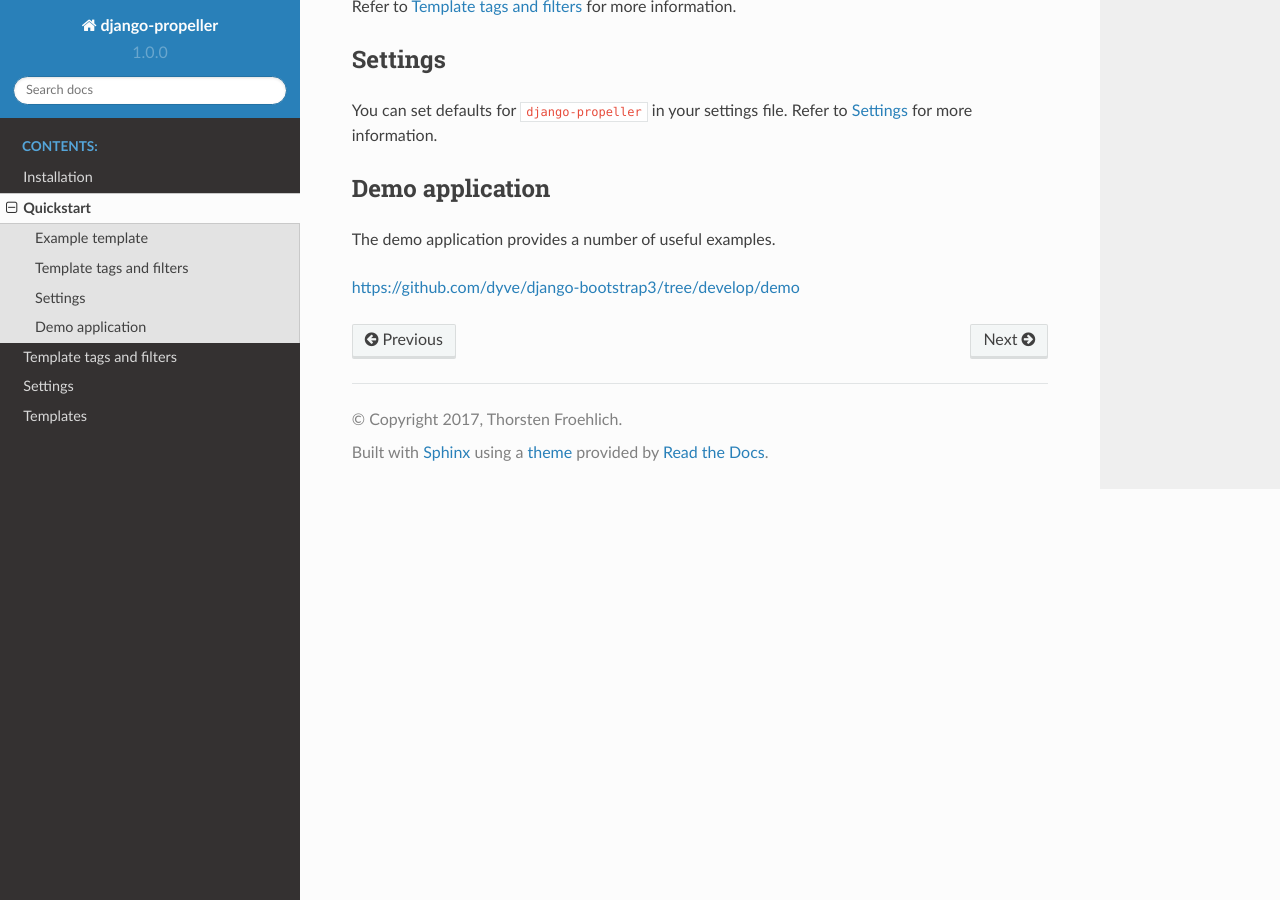
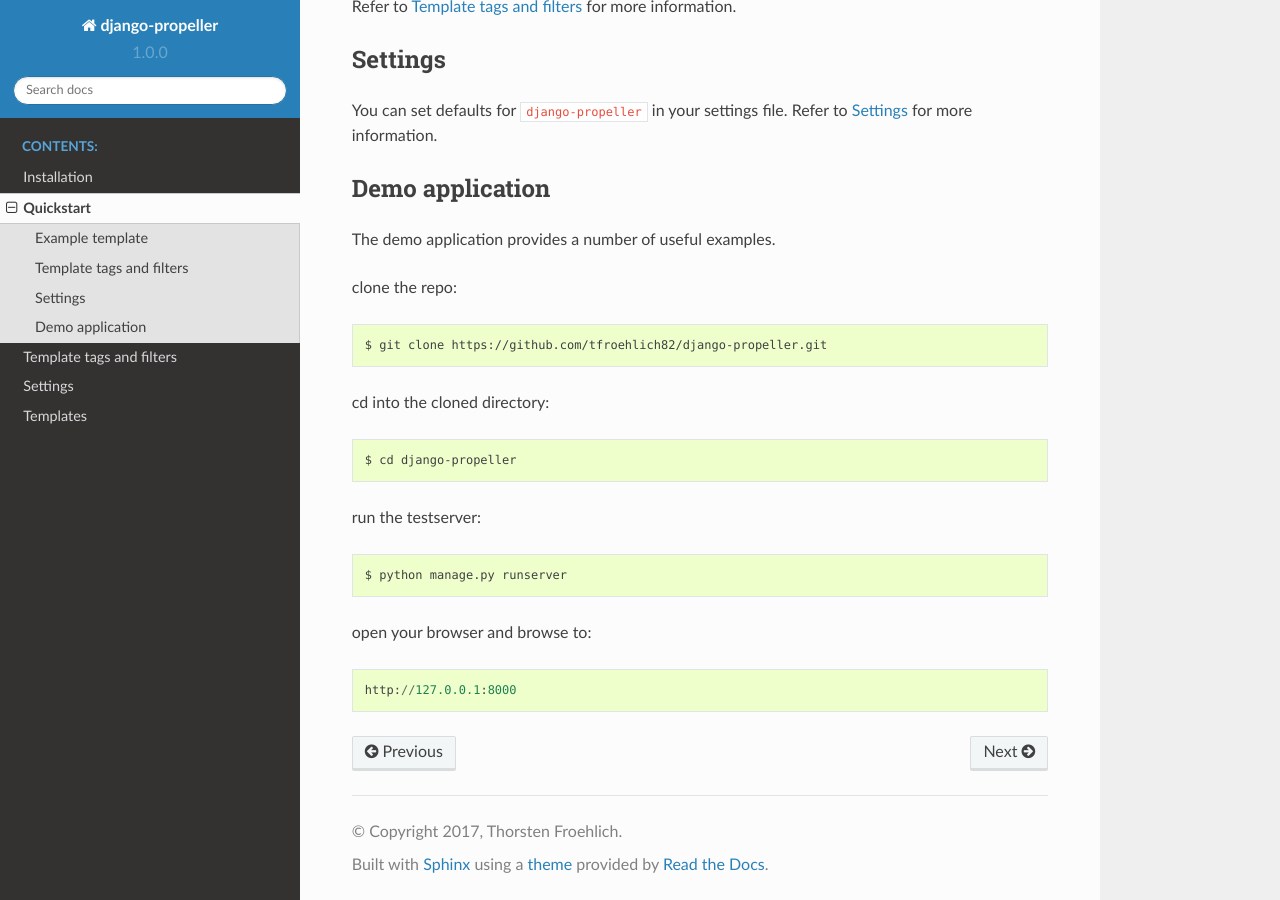
Before and after one commit to tfroehlich82/django-propeller, a Sphinx documentation site: the page built from docs/quickstart.rst, in a window 1280 px wide and 900 px high, scrolled down 794 px. Built offline with Sphinx 7.4.7 and the Read the Docs theme 2.0.0, drawn with Linux system fonts in a browser that asks for light colours.

Commit message:
Added instructions for demo application

```diff
--- a/docs/quickstart.rst
+++ b/docs/quickstart.rst
@@ -30,4 +30,18 @@
 
 The demo application provides a number of useful examples.
 
-https://github.com/dyve/django-bootstrap3/tree/develop/demo
+clone the repo::
+
+    $ git clone https://github.com/tfroehlich82/django-propeller.git
+
+cd into the cloned directory::
+
+    $ cd django-propeller
+
+run the testserver::
+
+    $ python manage.py runserver
+
+open your browser and browse to::
+
+    http://127.0.0.1:8000
```
Also changed, not shown: README.md (+22 -0 lines).
